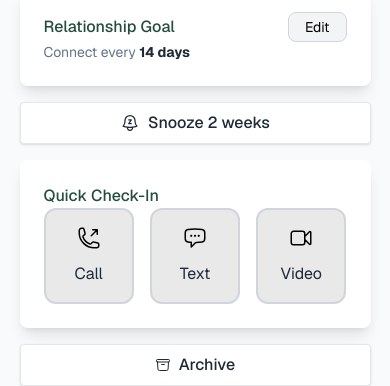
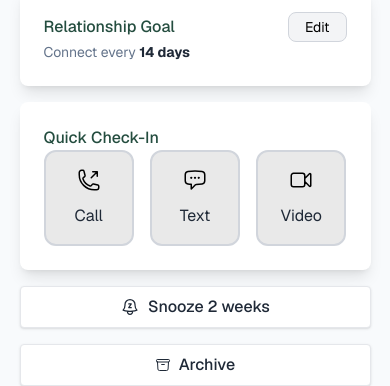
Before and after one commit to md-sh-shuvo/Keen-Keeper, a Next.js app: page /home/friendDetails/1 in a window 390 px wide. Shown: the part 755-1141 px from the top of the page. Built offline with nearby package versions, Linux system fonts and the light colour scheme.

Commit message:
timeline page with functionality added

```diff
--- /dev/null
+++ b/src/app/TimelineProvider.jsx
@@ -0,0 +1,30 @@
+'use client'
+
+import React, { createContext, useState } from 'react';
+
+export const TimeLineContext = createContext(null)
+
+
+const TimelineProvider = ({children}) => {
+    const [checkInOption, setCheckInOption] = useState(null)
+    const [friend, setFriend] = useState(null)
+    const [timelineArray , setTimelineArray] = useState([])
+    return (
+        <TimeLineContext.Provider
+            value={
+                {
+                    checkInOption,
+                    setCheckInOption,
+                    friend,
+                    setFriend,
+                    timelineArray,
+                    setTimelineArray
+                }
+            }
+        >
+            {children}
+        </TimeLineContext.Provider>
+    );
+};
+
+export default TimelineProvider;
--- /dev/null
+++ b/src/app/home/friendDetails/[friendID]/CheckIn.jsx
@@ -0,0 +1,47 @@
+'use client'
+
+import { TimeLineContext } from '@/app/TimelineProvider';
+import React, { useContext, useState } from 'react';
+
+const CheckIn = ({friend}) => {
+
+    const {setFriend, setCheckInOption, setTimelineArray} = useContext(TimeLineContext)
+
+
+    const handleTimeline = (checkInOption) => {
+        setCheckInOption(checkInOption)
+        setFriend(friend)
+        const newTimelineCard = {
+            id : Date.now(),
+            checkInOption,
+            friend
+        }
+        setTimelineArray(prev => [...prev, newTimelineCard])
+    }
+
+
+    return (
+        <div className='flex gap-4'>
+            <button onClick={() => handleTimeline("Call")} className='bg-[#E9E9E9] flex-1 p-4 rounded-xl border-2 border-gray-300 flex flex-col justify-center items-center gap-3 cursor-pointer'>
+                <svg xmlns="http://www.w3.org/2000/svg" fill="none" viewBox="0 0 24 24" stroke-width="1.5" stroke="currentColor" class="size-6">
+                    <path stroke-linecap="round" stroke-linejoin="round" d="M20.25 3.75v4.5m0-4.5h-4.5m4.5 0-6 6m3 12c-8.284 0-15-6.716-15-15V4.5A2.25 2.25 0 0 1 4.5 2.25h1.372c.516 0 .966.351 1.091.852l1.106 4.423c.11.44-.054.902-.417 1.173l-1.293.97a1.062 1.062 0 0 0-.38 1.21 12.035 12.035 0 0 0 7.143 7.143c.441.162.928-.004 1.21-.38l.97-1.293a1.125 1.125 0 0 1 1.173-.417l4.423 1.106c.5.125.852.575.852 1.091V19.5a2.25 2.25 0 0 1-2.25 2.25h-2.25Z" />
+                </svg>
+                <p className='text-[#1F2937] '>Call</p>
+            </button>
+            <button onClick={() => handleTimeline("Text")} className='bg-[#E9E9E9] flex-1 p-4 rounded-xl border-2 border-gray-300 flex flex-col justify-center items-center gap-3 cursor-pointer'>
+                <svg xmlns="http://www.w3.org/2000/svg" fill="none" viewBox="0 0 24 24" stroke-width="1.5" stroke="currentColor" class="size-6">
+                    <path stroke-linecap="round" stroke-linejoin="round" d="M8.625 9.75a.375.375 0 1 1-.75 0 .375.375 0 0 1 .75 0Zm0 0H8.25m4.125 0a.375.375 0 1 1-.75 0 .375.375 0 0 1 .75 0Zm0 0H12m4.125 0a.375.375 0 1 1-.75 0 .375.375 0 0 1 .75 0Zm0 0h-.375m-13.5 3.01c0 1.6 1.123 2.994 2.707 3.227 1.087.16 2.185.283 3.293.369V21l4.184-4.183a1.14 1.14 0 0 1 .778-.332 48.294 48.294 0 0 0 5.83-.498c1.585-.233 2.708-1.626 2.708-3.228V6.741c0-1.602-1.123-2.995-2.707-3.228A48.394 48.394 0 0 0 12 3c-2.392 0-4.744.175-7.043.513C3.373 3.746 2.25 5.14 2.25 6.741v6.018Z" />
+                </svg>
+                <p className='text-[#1F2937] '>Text</p>
+            </button>
+            <button onClick={() => handleTimeline("Video")} className='bg-[#E9E9E9] flex-1 p-4 rounded-xl border-2 border-gray-300 flex flex-col justify-center items-center gap-3 cursor-pointer'>
+                <svg xmlns="http://www.w3.org/2000/svg" fill="none" viewBox="0 0 24 24" stroke-width="1.5" stroke="currentColor" class="size-6">
+                    <path stroke-linecap="round" stroke-linejoin="round" d="m15.75 10.5 4.72-4.72a.75.75 0 0 1 1.28.53v11.38a.75.75 0 0 1-1.28.53l-4.72-4.72M4.5 18.75h9a2.25 2.25 0 0 0 2.25-2.25v-9a2.25 2.25 0 0 0-2.25-2.25h-9A2.25 2.25 0 0 0 2.25 7.5v9a2.25 2.25 0 0 0 2.25 2.25Z" />
+                </svg>
+                <p className='text-[#1F2937] '>Video</p>
+            </button>
+        </div>
+    );
+};
+
+export default CheckIn;
--- a/src/app/home/friendDetails/[friendID]/page.jsx
+++ b/src/app/home/friendDetails/[friendID]/page.jsx
@@ -2,6 +2,7 @@ import friendsData from '@/data/friends.json'
 import { redirect } from 'next/dist/server/api-utils';
 import Image from 'next/image';
 import { notFound } from 'next/navigation';
+import CheckIn from './CheckIn';
 
 
 const FriendDetailsPage = async ({ params }) => {
@@ -57,7 +58,7 @@ const FriendDetailsPage = async ({ params }) => {
             </div>
 
 
-            <div className='col-span-3 bg-white flex justify-center items-center gap-2 text-[16px] text-[#1F2937] font-medium border border-gray-200 rounded-sm cursor-pointer shadow-sm hover:scale-105 hover:shadow-xl transition-all ease-in py-2 md:py-0'>
+            <div className='col-span-3 hidden  bg-white md:flex justify-center items-center gap-2 text-[16px] text-[#1F2937] font-medium border border-gray-200 rounded-sm cursor-pointer shadow-sm hover:scale-105 hover:shadow-xl transition-all ease-in py-2 md:py-0'>
                 <svg xmlns="http://www.w3.org/2000/svg" fill="none" viewBox="0 0 24 24" stroke-width="1.5" stroke="currentColor" class="size-5">
                     <path stroke-linecap="round" stroke-linejoin="round" d="M14.857 17.082a23.848 23.848 0 0 0 5.454-1.31A8.967 8.967 0 0 1 18 9.75V9A6 6 0 0 0 6 9v.75a8.967 8.967 0 0 1-2.312 6.022c1.733.64 3.56 1.085 5.455 1.31m5.714 0a24.255 24.255 0 0 1-5.714 0m5.714 0a3 3 0 1 1-5.714 0M10.5 8.25h3l-3 4.5h3" />
                 </svg>
@@ -67,28 +68,16 @@ const FriendDetailsPage = async ({ params }) => {
 
             <div className='col-span-6 row-span-3 bg-white shadow-lg rounded-lg p-6 flex flex-col justify-between'>
                 <h1 className='text-[#244D3F] font-medium'>Quick Check-In</h1>
-                <div className='flex gap-4'>
-                    <div className='bg-[#E9E9E9] flex-1 p-4 rounded-xl border-2 border-gray-300 flex flex-col justify-center items-center gap-3 cursor-pointer'>
-                        <svg xmlns="http://www.w3.org/2000/svg" fill="none" viewBox="0 0 24 24" stroke-width="1.5" stroke="currentColor" class="size-6">
-                            <path stroke-linecap="round" stroke-linejoin="round" d="M20.25 3.75v4.5m0-4.5h-4.5m4.5 0-6 6m3 12c-8.284 0-15-6.716-15-15V4.5A2.25 2.25 0 0 1 4.5 2.25h1.372c.516 0 .966.351 1.091.852l1.106 4.423c.11.44-.054.902-.417 1.173l-1.293.97a1.062 1.062 0 0 0-.38 1.21 12.035 12.035 0 0 0 7.143 7.143c.441.162.928-.004 1.21-.38l.97-1.293a1.125 1.125 0 0 1 1.173-.417l4.423 1.106c.5.125.852.575.852 1.091V19.5a2.25 2.25 0 0 1-2.25 2.25h-2.25Z" />
-                        </svg>
-                        <p className='text-[#1F2937] '>Call</p>
-                    </div>
-                    <div className='bg-[#E9E9E9] flex-1 p-4 rounded-xl border-2 border-gray-300 flex flex-col justify-center items-center gap-3 cursor-pointer'>
-                        <svg xmlns="http://www.w3.org/2000/svg" fill="none" viewBox="0 0 24 24" stroke-width="1.5" stroke="currentColor" class="size-6">
-                            <path stroke-linecap="round" stroke-linejoin="round" d="M8.625 9.75a.375.375 0 1 1-.75 0 .375.375 0 0 1 .75 0Zm0 0H8.25m4.125 0a.375.375 0 1 1-.75 0 .375.375 0 0 1 .75 0Zm0 0H12m4.125 0a.375.375 0 1 1-.75 0 .375.375 0 0 1 .75 0Zm0 0h-.375m-13.5 3.01c0 1.6 1.123 2.994 2.707 3.227 1.087.16 2.185.283 3.293.369V21l4.184-4.183a1.14 1.14 0 0 1 .778-.332 48.294 48.294 0 0 0 5.83-.498c1.585-.233 2.708-1.626 2.708-3.228V6.741c0-1.602-1.123-2.995-2.707-3.228A48.394 48.394 0 0 0 12 3c-2.392 0-4.744.175-7.043.513C3.373 3.746 2.25 5.14 2.25 6.741v6.018Z" />
-                        </svg>
-                        <p className='text-[#1F2937] '>Text</p>
-                    </div>
-                    <div className='bg-[#E9E9E9] flex-1 p-4 rounded-xl border-2 border-gray-300 flex flex-col justify-center items-center gap-3 cursor-pointer'>
-                        <svg xmlns="http://www.w3.org/2000/svg" fill="none" viewBox="0 0 24 24" stroke-width="1.5" stroke="currentColor" class="size-6">
-                            <path stroke-linecap="round" stroke-linejoin="round" d="m15.75 10.5 4.72-4.72a.75.75 0 0 1 1.28.53v11.38a.75.75 0 0 1-1.28.53l-4.72-4.72M4.5 18.75h9a2.25 2.25 0 0 0 2.25-2.25v-9a2.25 2.25 0 0 0-2.25-2.25h-9A2.25 2.25 0 0 0 2.25 7.5v9a2.25 2.25 0 0 0 2.25 2.25Z" />
-                        </svg>
-                        <p className='text-[#1F2937] '>Video</p>
-                    </div>
-                </div>
+                <CheckIn friend={friend}></CheckIn>
             </div>
 
+
+            <div className='col-span-3 md:hidden bg-white flex justify-center items-center gap-2 text-[16px] text-[#1F2937] font-medium border border-gray-200 rounded-sm cursor-pointer shadow-sm hover:scale-105 hover:shadow-xl transition-all ease-in py-2 md:py-0'>
+                <svg xmlns="http://www.w3.org/2000/svg" fill="none" viewBox="0 0 24 24" stroke-width="1.5" stroke="currentColor" class="size-5">
+                    <path stroke-linecap="round" stroke-linejoin="round" d="M14.857 17.082a23.848 23.848 0 0 0 5.454-1.31A8.967 8.967 0 0 1 18 9.75V9A6 6 0 0 0 6 9v.75a8.967 8.967 0 0 1-2.312 6.022c1.733.64 3.56 1.085 5.455 1.31m5.714 0a24.255 24.255 0 0 1-5.714 0m5.714 0a3 3 0 1 1-5.714 0M10.5 8.25h3l-3 4.5h3" />
+                </svg>
+                <p>Snooze 2 weeks</p>
+            </div>
 
             <div className='col-span-3 bg-white flex justify-center items-center gap-2 text-[16px] text-[#1F2937] font-medium border border-gray-200 rounded-sm cursor-pointer shadow-sm hover:scale-105 hover:shadow-xl transition-all ease-in py-2 md:py-0'>
                 <svg xmlns="http://www.w3.org/2000/svg" fill="none" viewBox="0 0 24 24" stroke-width="1.5" stroke="currentColor" class="size-4">
--- a/src/app/layout.js
+++ b/src/app/layout.js
@@ -2,6 +2,7 @@ import { Geist, Geist_Mono } from "next/font/google";
 import "./globals.css";
 import Navbar from "./Components/Navbar/Navbar";
 import Footer from "./Components/Footer/Footer";
+import TimelineProvider from "./TimelineProvider";
 
 const geistSans = Geist({
   variable: "--font-geist-sans",
@@ -28,7 +29,10 @@ export default function RootLayout({ children }) {
       <body className={`min-h-full flex flex-col bg-white ${geistSans.className}`}>
         <Navbar></Navbar>
         <main className="flex-1 bg-[#F8FAFC]">
-          {children}
+          <TimelineProvider>
+            {children}
+          </TimelineProvider>
+
         </main>
 
         <Footer></Footer>
--- a/src/app/timeline/page.jsx
+++ b/src/app/timeline/page.jsx
@@ -1,9 +1,37 @@
-import React from 'react';
+'use client'
+
+
+import { useContext } from "react";
+import TimelineCard from "./TimelineCard";
+import { TimeLineContext } from "../TimelineProvider";
+
+
+
 
 const TimelinePage = () => {
+
+    const {timelineArray} = useContext(TimeLineContext)
+
     return (
-        <div className='bg-[#F8FAFC] min-h-screen'>
-            <h3>This is Timeline Page</h3>
+        <div className='bg-[#F8FAFC] min-h-screen max-w-7xl px-[5%] md:px-[10%] lg:px-[15%] mx-auto my-6 md:my-12 lg:my-20'>
+            <h3 className='font-bold text-[20px] md:text-[30px] lg:text-[40px] text-[#1F2937]'>Timeline</h3>
+
+
+            <select name='filterTimeline' className='pl-2 py-1 pr-24 border-2 border-gray-200 rounded-lg text-gray-500'>
+                <option value=''>Filter Timeline</option>
+                <option value='call'>Call</option>
+                <option value='text'>Text</option>
+                <option value='video'>Video</option>
+            </select>
+
+
+            {
+                timelineArray.map(timeline => <TimelineCard key={timeline.id} timeline={timeline}></TimelineCard>)
+            }
+            {/* <div id="timelineContainer">
+                <TimelineCard></TimelineCard>
+            </div> */}
+
         </div>
     );
 };
```
Also changed, not shown: src/app/timeline/TimelineCard.jsx (added, +40 -0 lines), src/assets/handShake.png (added).
